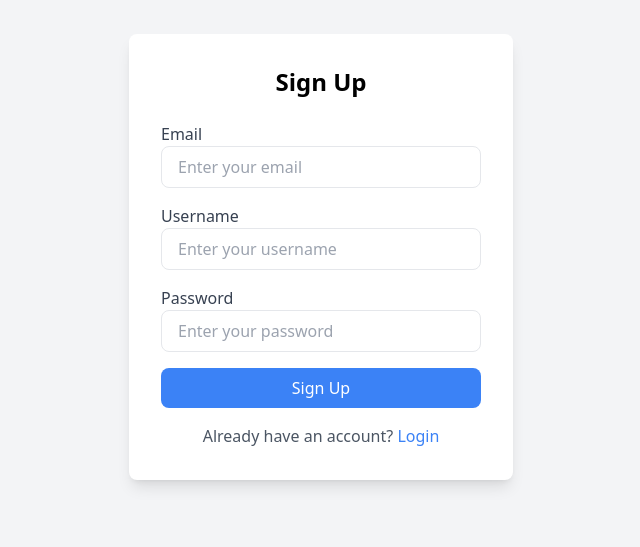
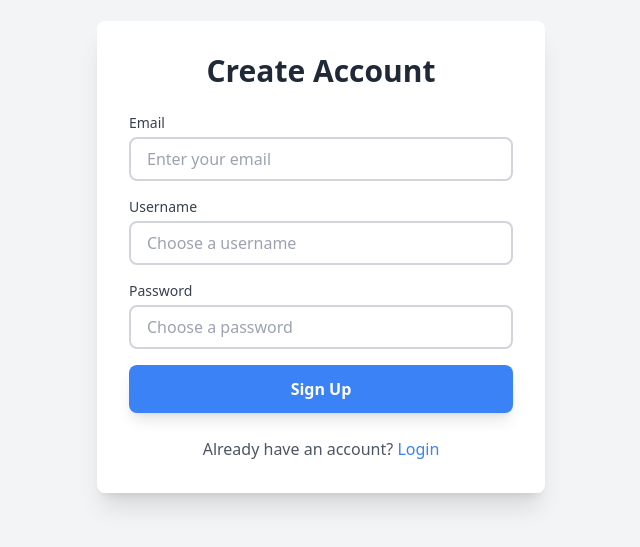
Before and after one commit to Rajatp499/chessSansar, a React (Vite) app: page /signup in a window 1280 px wide. Shown: the part 143-690 px from the top of the page, without its empty margins (319-959 px from the left). Built offline with nearby package versions, Linux system fonts and the light colour scheme; no server answers.

Commit message:
Add theme to signUp page and add message in login page when redirected for signup

```diff
--- a/src/Pages/signUp.jsx
+++ b/src/Pages/signUp.jsx
@@ -1,137 +1,250 @@
 import React, { useState } from "react";
-import { Link } from "react-router-dom";
+import { Link, useNavigate } from "react-router-dom";
+import { useSelector } from "react-redux";
+import Modal from "../components/common/Modal"; // Create this reusable component
+import LoadingSpinner from "../components/common/LoadingSpinner";
 
-import Popup from "reactjs-popup";
+/**
+ * SignUp Component
+ * Handles user registration and account creation
+ */
+const Signup = () => {
+  /****************************
+   * Hooks & State Management
+   ****************************/
+  const navigate = useNavigate();
+  const isDark = useSelector((state) => state.theme.isDark);
 
-
-const Signup = () => {
+  // Form state
   const [userData, setUserData] = useState({
     email: "",
     username: "",
     password: "",
   });
-  const [popUp, setPopUp] = useState(false);
 
+  // UI state
   const [error, setError] = useState("");
-  const [message, setMessage] = useState("");
+  const [showModal, setShowModal] = useState(false);
+  const [modalMessage, setModalMessage] = useState("");
+  const [isLoading, setIsLoading] = useState(false);
 
-  const BACKEND_API = import.meta.env.VITE_BACKEND_CHESS_API
-  // Handle Input Change
+  /****************************
+   * Event Handlers
+   ****************************/
+  /**
+   * Updates form state when input values change
+   * @param {Event} e - Input change event
+   */
   const handleChange = (e) => {
     setUserData({ ...userData, [e.target.name]: e.target.value });
+    setError(""); // Clear error when user types
   };
 
-  // Handle Form Submission
-  const handleSubmit = (e) => {
+  /**
+   * Handles successful signup
+   * Redirects to login with pre-filled credentials
+   */
+  const handleSignupSuccess = () => {
+    setModalMessage("Account created successfully! Please check your email for activation link.");
+    setShowModal(true);
+
+    // Redirect to login after 3 seconds
+    setTimeout(() => {
+      navigate("/login", {
+        state: {
+          username: userData.username,
+          message: "Please login with your new account after email verification."
+        }
+      });
+    }, 3000);
+  };
+
+  /**
+   * Handles form submission and user registration
+   * @param {Event} e - Form submission event
+   */
+  const handleSubmit = async (e) => {
     e.preventDefault();
 
-    // Basic Validation
+    // Validate inputs
     if (!userData.email || !userData.username || !userData.password) {
       setError("All fields are required.");
       return;
     }
 
-    fetch(BACKEND_API + "/auth/users/", {
-      method: "POST",
-      headers: {
-        "Content-Type": "application/json",
-      },
-      body: JSON.stringify(userData)
-    })
-      .then((res) => {
-        console.log("Signup Response status:", res.status);
-        if (res.status === 201) {
-          setMessage("Signup successful. Please check your email to activate your account.");
-          setPopUp(true);
-          return;
-        }
+    setIsLoading(true); // Start loading
+    setError(""); // Clear any existing errors
 
-        return res.json();
-      })
-      .then((data) => {
-        for (let key in data) {
-          // console.log(key);
-          for (let val in data[key]) {
-            // console.log(data[key][val]);
-            setError((prev) => prev+"\n"+data[key][val]);
-          }
-        }
-        // console.log("data:", data);
-      })
-      .catch((err) => {
-        console.error("Signup Error:", err);
+    try {
+      const URL = `${import.meta.env.VITE_BACKEND_CHESS_API}/auth/users/`;
+      const response = await fetch(URL, {
+        method: "POST",
+        headers: { "Content-Type": "application/json" },
+        body: JSON.stringify(userData)
       });
 
-    console.log("Signup Data:", userData);
-    setError("");
+      const data = await response.json();
+
+      if (response.status === 201) {
+        handleSignupSuccess();
+        return;
+      }
+
+      let errorMessage = "";
+      Object.keys(data).forEach(key => {
+        data[key].forEach(msg => {
+          errorMessage += `${key}: ${msg}\n`;
+        });
+      });
+
+      setError(errorMessage.trim());
+
+    } catch (err) {
+      console.error("Signup Error:", err);
+      setError("An error occurred during signup. Please try again.");
+    } finally {
+      setIsLoading(false); // Stop loading
+    }
   };
 
+  /****************************
+   * Render Component
+   ****************************/
   return (
-    <div className="h-screen flex justify-center items-center bg-gray-100">
-      <div className="bg-white p-8 rounded-lg shadow-lg w-96">
-        <h2 className="text-2xl font-bold text-center mb-6">Sign Up</h2>
+    <div className={`min-h-screen flex justify-center items-center p-4
+      ${isDark ? 'bg-gray-900' : 'bg-gray-100'}`}>
 
-        {error && <p className="text-red-500 text-center mb-4">{error}</p>}
+      {/* Signup Card */}
+      <div className={`p-6 sm:p-8 rounded-lg shadow-xl w-full max-w-md
+        ${isDark ? 'bg-gray-800' : 'bg-white'}`}>
 
+        {/* Header */}
+        <h2 className={`text-2xl sm:text-3xl font-bold text-center mb-6
+          ${isDark ? 'text-white' : 'text-gray-800'}`}>
+          Create Account
+        </h2>
+
+        {/* Error Message */}
+        {error && (
+          <div className="mb-4 p-3 rounded bg-red-100 border border-red-400 text-red-700 whitespace-pre-line">
+            {error}
+          </div>
+        )}
+
+        {/* Signup Form */}
         <form onSubmit={handleSubmit} className="space-y-4">
           {/* Email Field */}
           <div>
-            <label className="block text-gray-700">Email</label>
+            <label className={`block text-sm font-medium mb-1
+              ${isDark ? 'text-gray-200' : 'text-gray-700'}`}>
+              Email
+            </label>
             <input
               type="email"
               name="email"
               value={userData.email}
               onChange={handleChange}
-              className="w-full px-4 py-2 border rounded-lg focus:outline-none focus:ring-2 focus:ring-blue-400"
+              disabled={isLoading}
+              className={`w-full px-4 py-2 rounded-lg transition-colors
+                ${isDark
+                  ? 'bg-gray-700 text-white border-gray-600 focus:border-blue-500'
+                  : 'bg-white text-gray-800 border-gray-300 focus:border-blue-500'}
+                ${isLoading ? 'opacity-60 cursor-not-allowed' : ''}
+                border-2 focus:outline-none`}
               placeholder="Enter your email"
             />
           </div>
 
           {/* Username Field */}
           <div>
-            <label className="block text-gray-700">Username</label>
+            <label className={`block text-sm font-medium mb-1
+              ${isDark ? 'text-gray-200' : 'text-gray-700'}`}>
+              Username
+            </label>
             <input
               type="text"
               name="username"
               value={userData.username}
               onChange={handleChange}
-              className="w-full px-4 py-2 border rounded-lg focus:outline-none focus:ring-2 focus:ring-blue-400"
-              placeholder="Enter your username"
+              disabled={isLoading}
+              className={`w-full px-4 py-2 rounded-lg transition-colors
+                ${isDark
+                  ? 'bg-gray-700 text-white border-gray-600 focus:border-blue-500'
+                  : 'bg-white text-gray-800 border-gray-300 focus:border-blue-500'}
+                ${isLoading ? 'opacity-60 cursor-not-allowed' : ''}
+                border-2 focus:outline-none`}
+              placeholder="Choose a username"
             />
           </div>
 
           {/* Password Field */}
           <div>
-            <label className="block text-gray-700">Password</label>
+            <label className={`block text-sm font-medium mb-1
+              ${isDark ? 'text-gray-200' : 'text-gray-700'}`}>
+              Password
+            </label>
             <input
               type="password"
               name="password"
               value={userData.password}
               onChange={handleChange}
-              className="w-full px-4 py-2 border rounded-lg focus:outline-none focus:ring-2 focus:ring-blue-400"
-              placeholder="Enter your password"
+              disabled={isLoading}
+              className={`w-full px-4 py-2 rounded-lg transition-colors
+                ${isDark
+                  ? 'bg-gray-700 text-white border-gray-600 focus:border-blue-500'
+                  : 'bg-white text-gray-800 border-gray-300 focus:border-blue-500'}
+                ${isLoading ? 'opacity-60 cursor-not-allowed' : ''}
+                border-2 focus:outline-none`}
+              placeholder="Choose a password"
             />
           </div>
 
-          {/* Signup Button */}
+          {/* Submit Button */}
           <button
             type="submit"
-            className="w-full bg-blue-500 text-white px-4 py-2 rounded-lg hover:bg-blue-600 transition"
+            disabled={isLoading}
+            className={`w-full py-3 px-4 rounded-lg font-bold transition-all
+              transform hover:scale-105 duration-200
+              ${isDark ? 'bg-blue-600 hover:bg-blue-700' : 'bg-blue-500 hover:bg-blue-600'}
+              ${isLoading ? 'opacity-75 cursor-not-allowed' : ''}
+              text-white shadow-lg hover:shadow-xl
+              flex items-center justify-center space-x-2`}
           >
-            Sign Up
+            {isLoading ? (
+              <>
+                <LoadingSpinner size={4} isDark={true} />
+                <span>Signing Up...</span>
+              </>
+            ) : (
+              'Sign Up'
+            )}
           </button>
         </form>
 
-        {/* Already have an account? */}
-        <p className="text-center text-gray-600 mt-4">
-          Already have an account? <Link to="/login" className="text-blue-500">Login</Link>
+        {/* Login Link */}
+        <p className={`text-center mt-6
+          ${isDark ? 'text-gray-300' : 'text-gray-600'}`}>
+          Already have an account?{' '}
+          <Link
+            to="/login"
+            className={`font-medium hover:underline
+              ${isDark ? 'text-blue-400 hover:text-blue-300' : 'text-blue-500 hover:text-blue-600'}`}
+          >
+            Login
+          </Link>
         </p>
       </div>
-      <Popup open={popUp} closeOnDocumentClick onClose={() => setPopUp(false)}>
-        <div className="bg-slate-800 p-8  text-red-600 te rounded-lg shadow-lg w-96">
-          {message}
-        </div>
-        </Popup>
+
+      {/* Success Modal */}
+      {showModal && (
+        <Modal
+          isOpen={showModal}
+          onClose={() => setShowModal(false)}
+          title="Sign Up Successful"
+          message={modalMessage}
+          isDark={isDark}
+        />
+      )}
     </div>
   );
 };
--- /dev/null
+++ b/src/components/common/LoadingSpinner.jsx
@@ -0,0 +1,18 @@
+import React from 'react';
+
+const LoadingSpinner = ({ size = 5, isDark = false }) => {
+  return (
+    <div className={`inline-block animate-spin rounded-full
+      border-2 border-solid border-current
+      border-r-transparent align-[-0.125em] motion-reduce:animate-[spin_1.5s_linear_infinite]
+      ${isDark ? 'text-white' : 'text-gray-800'}
+      w-${size} h-${size}`}
+      role="status">
+      <span className="!absolute !-m-px !h-px !w-px !overflow-hidden !whitespace-nowrap !border-0 !p-0 ![clip:rect(0,0,0,0)]">
+        Loading...
+      </span>
+    </div>
+  );
+};
+
+export default LoadingSpinner;
--- /dev/null
+++ b/src/components/common/Modal.jsx
@@ -0,0 +1,30 @@
+import React from 'react';
+
+const Modal = ({ isOpen, onClose, title, message, isDark }) => {
+  if (!isOpen) return null;
+
+  return (
+    <div className="fixed inset-0 flex items-center justify-center z-50">
+      <div className="absolute inset-0 bg-black opacity-50" onClick={onClose}></div>
+      <div className={`relative p-6 rounded-lg shadow-xl max-w-md w-full mx-4
+        ${isDark ? 'bg-gray-800 text-white' : 'bg-white text-gray-800'}`}>
+        <h3 className="text-xl font-bold mb-4">{title}</h3>
+        <p className={`mb-6 ${isDark ? 'text-gray-300' : 'text-gray-600'}`}>
+          {message}
+        </p>
+        <button
+          onClick={onClose}
+          className={`px-4 py-2 rounded font-medium
+            ${isDark
+              ? 'bg-blue-600 hover:bg-blue-700'
+              : 'bg-blue-500 hover:bg-blue-600'}
+            text-white transition-colors`}
+        >
+          Close
+        </button>
+      </div>
+    </div>
+  );
+};
+
+export default Modal;
```
Also changed, not shown: src/Pages/logIn.jsx (+24 -4 lines).
